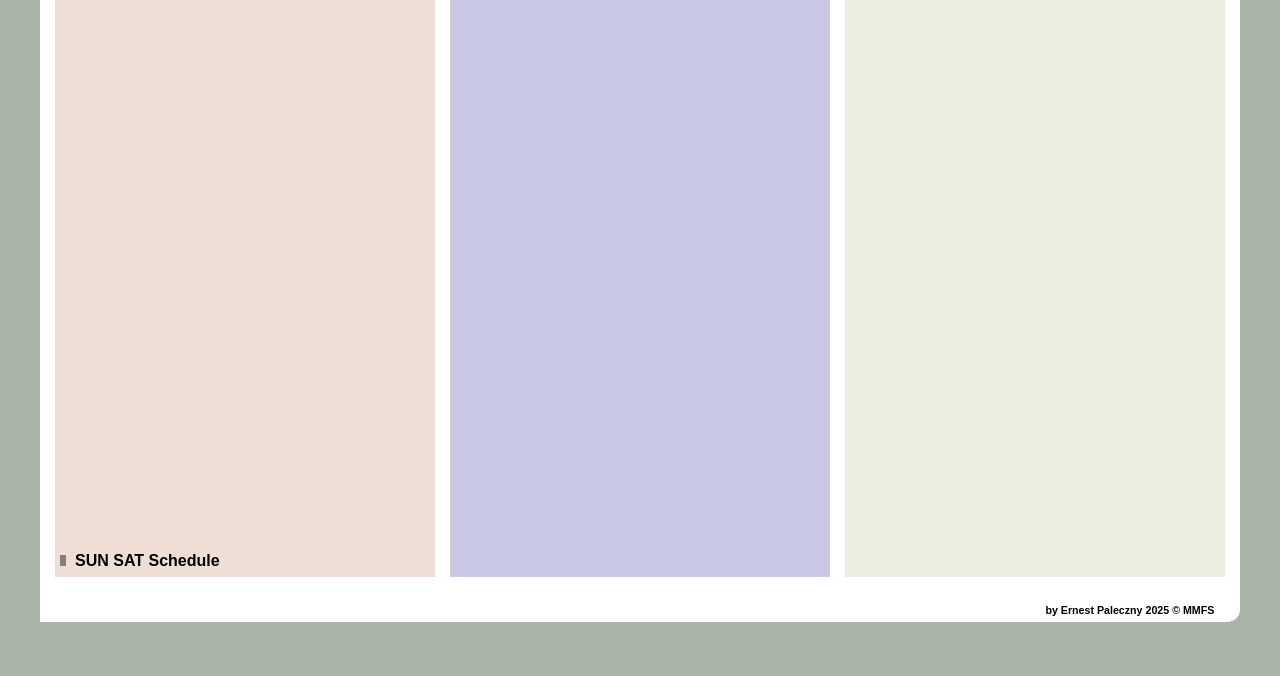
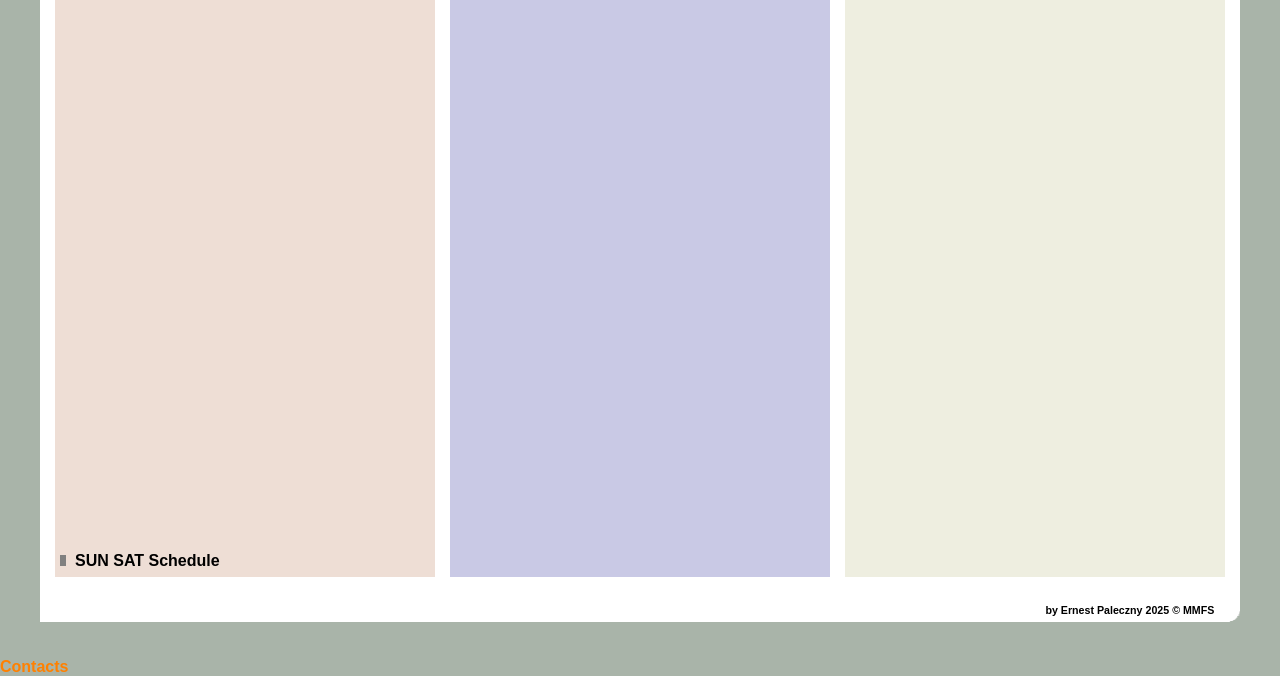
Before and after one commit to epmmfs/hub, a plain HTML site: page index.html in a window 1280 px wide. Shown: the part 1004-1680 px from the top of the page. Drawn offline with Linux system fonts and the light colour scheme.

Commit message:
link 360 update

```diff
--- a/index.html
+++ b/index.html
@@ -407,6 +407,7 @@ function showSlides() {
 
 </tr>
 </table>
+<td align="left" valign="top" width="50" height="104" bgcolor=""><a class="sl" href="./contacts.html"><span style="font-family: Arial; font-size: 12pt;">Contacts</font></a></td>
 
 </body>
 </html>
```
